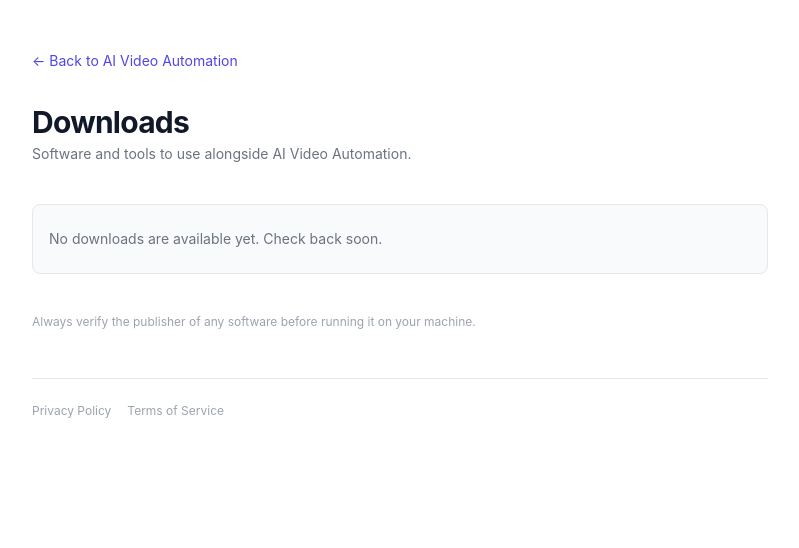
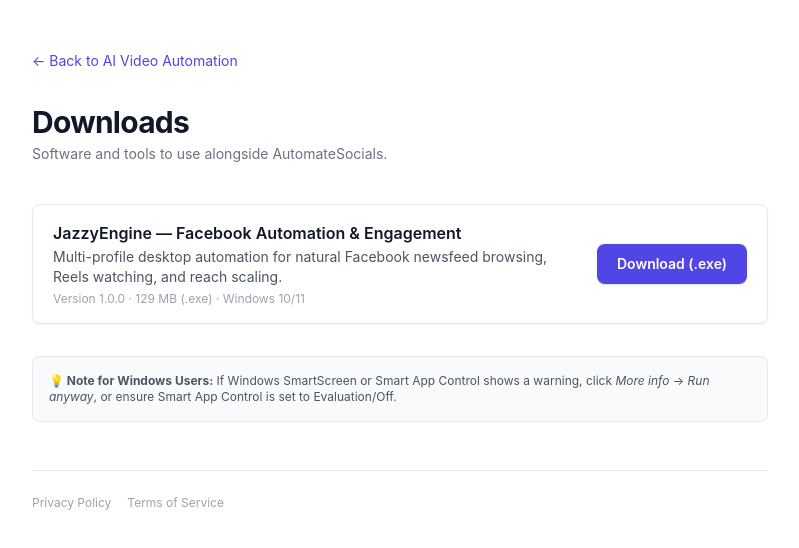
Before and after one commit to ikramarn/automation, a Next.js app in the folder dashboard/: page /downloads in a window 1280 px wide. Shown: the top 548 px of the page, without its empty margins (240-1039 px from the left). Built offline with nearby package versions, Linux system fonts and the light colour scheme.

Commit message:
feat(dashboard): add JazzyEngine 1.0.0 installer to downloads page

```diff
--- a/dashboard/src/app/downloads/page.tsx
+++ b/dashboard/src/app/downloads/page.tsx
@@ -2,36 +2,10 @@
 import Link from "next/link";
 
 export const metadata: Metadata = {
-  title: "Downloads",
-  description: "Download companion software for AI Video Automation.",
+  title: "Downloads | AutomateSocials",
+  description: "Download companion software for AutomateSocials and AI Video Automation.",
   robots: { index: true, follow: false },
 };
-
-/**
- * Downloads page — publicly accessible, no auth required.
- *
- * Lists downloadable software files served directly from the VPS by Caddy
- * (see the `/files/*` handle block in the Caddyfile) — NOT a third-party
- * storage bucket. The one.com VPS plan this runs on includes unlimited
- * data traffic, so there's no egress billing or per-file size cap to
- * worry about the way there would be with a hosted storage service.
- *
- * To add or update a file:
- *   1. Copy the .exe into the `static-downloads/` directory at the repo
- *      root on the VPS (e.g. `scp yourfile.exe administrator@<vps>:
- *      /opt/autoflow/static-downloads/`). No rebuild or redeploy needed —
- *      Caddy serves whatever is in that directory immediately.
- *   2. Add/update an entry in the DOWNLOADS array below with
- *      url: "https://automatesocials.tech/files/yourfile.exe"
- *      (filename must match exactly, case-sensitive).
- *   3. Commit + redeploy the dashboard so the new entry shows on the page.
- *
- * Download counts (not shown publicly, informational only): Caddy logs
- * every request to /files/* to its own dedicated access log. Run
- * `scripts/count-downloads.sh` on the VPS any time to see a per-file tally
- * — see that script's header comment for exact usage. No database, admin
- * UI, or analytics service involved.
- */
 
 interface DownloadItem {
   name: string;
@@ -41,17 +15,14 @@
   url: string;
 }
 
-// Update this list whenever a new build is published. The filename in each
-// url must exactly match a file placed in static-downloads/ on the VPS.
 const DOWNLOADS: DownloadItem[] = [
-  // Example entry — replace once a real file is uploaded:
-  // {
-  //   name: "AutomateSocials Companion App",
-  //   description: "Desktop helper for local video preview and upload.",
-  //   version: "1.0.0",
-  //   sizeLabel: "42 MB",
-  //   url: "https://automatesocials.tech/files/companion-app-1.0.0.exe",
-  // },
+  {
+    name: "JazzyEngine — Facebook Automation & Engagement",
+    description: "Multi-profile desktop automation for natural Facebook newsfeed browsing, Reels watching, and reach scaling.",
+    version: "1.0.0",
+    sizeLabel: "129 MB (.exe)",
+    url: "https://automatesocials.tech/files/JazzyEngine-Setup-1.0.0.exe",
+  },
 ];
 
 export default function DownloadsPage() {
@@ -70,7 +41,7 @@
         Downloads
       </h1>
       <p className="mb-10 text-sm text-gray-500">
-        Software and tools to use alongside AI Video Automation.
+        Software and tools to use alongside AutomateSocials.
       </p>
 
       {DOWNLOADS.length === 0 ? (
@@ -85,30 +56,29 @@
               className="flex items-center justify-between gap-4 rounded-lg border border-gray-200 bg-white px-5 py-4 shadow-sm"
             >
               <div>
-                <p className="font-medium text-gray-900">{item.name}</p>
-                <p className="mt-0.5 text-sm text-gray-500">
+                <p className="font-semibold text-gray-900">{item.name}</p>
+                <p className="mt-0.5 text-sm text-gray-600">
                   {item.description}
                 </p>
                 <p className="mt-1 text-xs text-gray-400">
-                  Version {item.version} &middot; {item.sizeLabel}
+                  Version {item.version} &middot; {item.sizeLabel} &middot; Windows 10/11
                 </p>
               </div>
               <a
                 href={item.url}
                 download
-                className="shrink-0 rounded-lg bg-indigo-600 px-4 py-2 text-sm font-medium text-white hover:bg-indigo-500 focus:outline-none focus:ring-2 focus:ring-indigo-500 focus:ring-offset-2"
+                className="shrink-0 rounded-lg bg-indigo-600 px-5 py-2.5 text-sm font-semibold text-white shadow hover:bg-indigo-500 focus:outline-none focus:ring-2 focus:ring-indigo-500 focus:ring-offset-2"
               >
-                Download
+                Download (.exe)
               </a>
             </li>
           ))}
         </ul>
       )}
 
-      <p className="mt-10 text-xs text-gray-400">
-        Always verify the publisher of any software before running it on your
-        machine.
-      </p>
+      <div className="mt-8 rounded-lg border border-gray-200 bg-gray-50 p-4 text-xs text-gray-600">
+        <strong>💡 Note for Windows Users:</strong> If Windows SmartScreen or Smart App Control shows a warning, click <em>More info</em> → <em>Run anyway</em>, or ensure Smart App Control is set to Evaluation/Off.
+      </div>
 
       <footer className="mt-12 border-t border-gray-200 pt-6 text-xs text-gray-400">
         <nav className="flex gap-4" aria-label="Legal pages">
```
